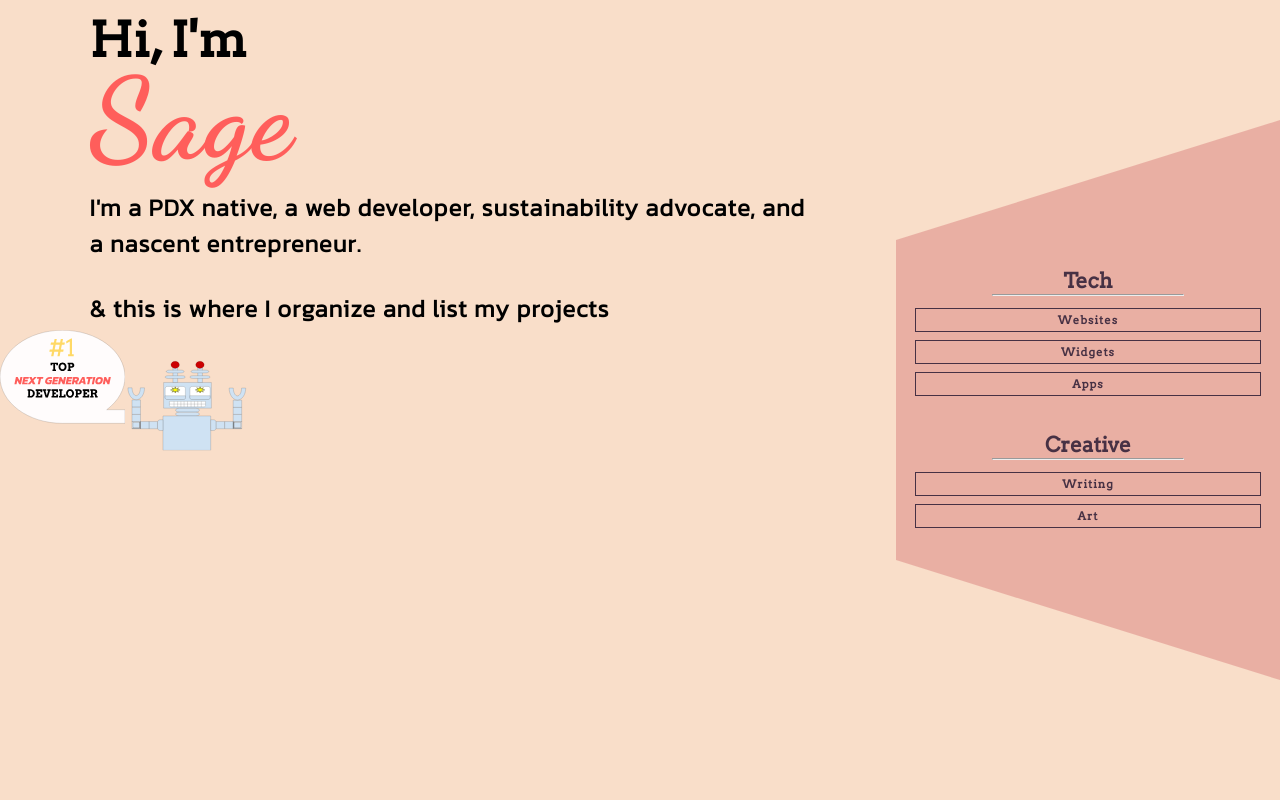
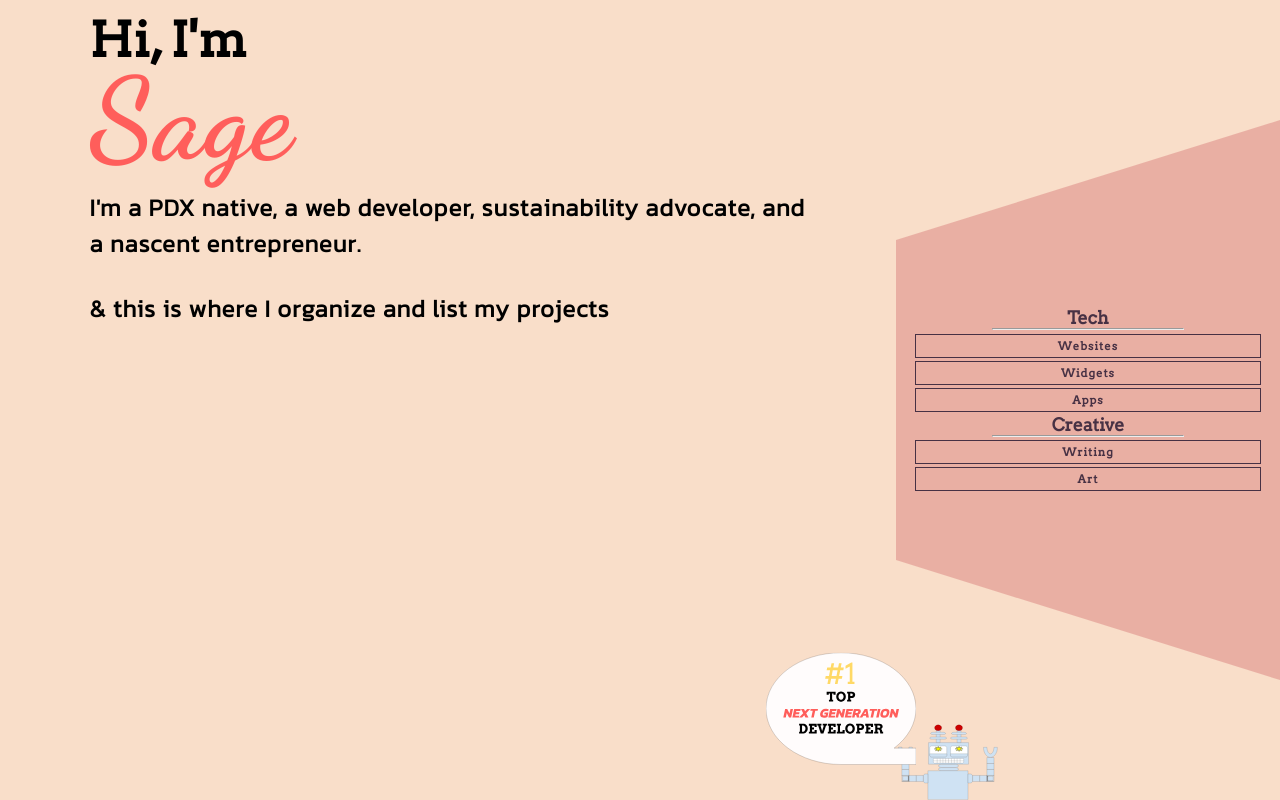
Before and after one commit to sagehogue/new-portfolio, a React (Create React App) app: page / in a window 1280 px wide. Built offline with nearby package versions, Linux system fonts and the light colour scheme.

Commit message:
made mobile friendly landing page!

```diff
--- a/src/components/Navigation/Navigation.css
+++ b/src/components/Navigation/Navigation.css
@@ -59,3 +59,21 @@
   bottom: 0;
   clip-path: polygon(0 0, 100% 73%, 100% 100%, 0% 100%);
 }
+
+@media screen and (max-height: 800px) {
+  .Navigation-Category {
+    margin: 0;
+  }
+  .Navigation-Label {
+    font-size: 1.1rem;
+  }
+  .Navigation .Button {
+    margin: 0.1rem auto;
+  }
+  .Navigation hr {
+    margin: 0 25% 0.1rem 25%;
+  }
+  .Template-Quote-Adjustment {
+    transform: translateX(1.25rem) translateY(-1rem);
+  }
+}
--- a/src/pages/Landing/Landing.css
+++ b/src/pages/Landing/Landing.css
@@ -45,17 +45,24 @@
 .Template-Award-Container {
   display: flex;
   z-index: 5;
-  max-width: 75vw;
-  max-height: 200px;
-  justify-content: flex-start;
-  align-content: flex-start;
+  flex-direction: column;
+  margin-top: auto;
+  justify-content: flex-end;
+  align-content: flex-end;
+  position: absolute;
+  top: 0;
+  left: 0;
+  height: 100%;
+  width: 70vw;
 }
 .Template-Award-Container img {
-  background-size: 3rem;
-  /* transform: scale(0.5) translateX(-7rem); */
+  margin-left: auto;
+  height: 150px;
+  width: 150px;
 }
 
-.Template-Move-Right {
+.Template-Quote-Adjustment {
+  transform: translateX(1.75rem) translateY(-1.25rem);
 }
 .Template-Move-Up {
   transform: translateY(-1rem);
@@ -63,3 +70,46 @@
 .Template-Move-Up-More {
   transform: translateY(-1.65rem);
 }
+@media screen and (max-height: 700px) {
+  .Template-Award-Container img {
+    height: 125px;
+    width: 125px;
+  }
+}
+@media screen and (max-height: 550px) {
+  .Landing .PageHeading {
+    margin-bottom: 1rem;
+  }
+
+  .Landing .SubHeading {
+    margin-bottom: 0.5rem;
+  }
+  .Signature {
+    font-size: 5.5rem;
+  }
+  .Landing h1 {
+    font-size: 2.25rem;
+    line-height: 4rem;
+  }
+  .Landing h3 {
+    font-size: 1.35rem;
+    line-height: 1.75rem;
+  }
+  .Landing h1,
+  .Landing h2,
+  .Landing h3,
+  .Landing h4,
+  .Landing h5 {
+    max-width: 75%;
+    letter-spacing: 1px;
+  }
+}
+@media screen and (max-height: 400px) {
+  .Template-Award-Container img {
+    height: 105px;
+    width: 105px;
+  }
+  .Template-Quote-Adjustment {
+    transform: translateX(1.25rem) translateY(-1rem);
+  }
+}
--- a/src/pages/Landing/Landing.jsx
+++ b/src/pages/Landing/Landing.jsx
@@ -5,14 +5,13 @@ import PageHeading from "../../components/UI/PageHeading/PageHeading";
 import SubHeading from "../../components/UI/SubHeading/SubHeading";
 
 import award from "../../img/award.svg";
-import robot from "../../img/robot.svg";
 
 import "./Landing.css";
 import { changeWebPage, transition } from "../../animations";
 
 export default function Landing() {
   return (
-    <Template awards>
+    <Template showMascot>
       <div className="Landing">
         <PageHeading>
           Hi, I'm <span className="Signature">Sage</span>
@@ -22,17 +21,17 @@ export default function Landing() {
           nascent entrepreneur.
         </SubHeading>
         <SubHeading>& this is where I organize and list my projects</SubHeading>
-        <div className="Template-Award-Container Template-Move-Up">
+        <div className="Template-Award-Container">
           <img
             src={award}
             alt={
               "#1 Developer as rated by Sage Hogue's directory of developers to know"
             }
-            className="Template-Move-Up-More"
-            height="125px"
-            width="125px"
+            className="Template-Quote-Adjustment"
+            height="150px"
+            width="150px"
           />
-          <img src={robot} alt={"Award-o-Bot"} height="125px" width="125px" />
+
           {/* CREATE A FIGURE TO GO HERE TO BE CLAIMING THE SPEECH BUBBLE */}
           {/* <img
             className="Template-Move-LeftUp"
--- a/src/pages/Template.css
+++ b/src/pages/Template.css
@@ -22,3 +22,31 @@
   z-index: 2;
   position: relative;
 }
+.Navigation-Mascot {
+  height: 105px;
+  width: 105px;
+  transform: translateY(0.8rem);
+}
+
+.Navigation-Mascot-Wrapper {
+  display: flex;
+  flex-direction: column;
+  justify-content: flex-end;
+  height: 100%;
+  overflow: hidden;
+}
+@media screen and (max-height: 500px) {
+  .Top-Nav-Triangle {
+    clip-path: polygon(0 75%, 100% 50%, 100% 0, 0 0);
+  }
+  .Bottom-Nav-Triangle {
+    clip-path: polygon(0 25%, 100% 50%, 100% 100%, 0% 100%);
+  }
+}
+@media screen and (max-height: 400px) {
+  .Navigation-Mascot {
+    height: 95px;
+    width: 95px;
+    transform: translateY(1rem) translateX(-0.25rem);
+  }
+}
--- a/src/pages/Template.jsx
+++ b/src/pages/Template.jsx
@@ -1,13 +1,13 @@
 import React from "react";
 import "./Template.css";
 import { motion } from "framer-motion";
-
+import robot from "../img/robot.svg";
 import {
   changeWebPage,
   changeWebPageTriangle,
   transition,
 } from "../animations";
-export default function Template({ children }) {
+export default function Template({ children, showMascot = false }) {
   return (
     <>
       <motion.div
@@ -35,7 +35,17 @@ export default function Template({ children }) {
         exit="out"
         variants={changeWebPageTriangle}
         transition={transition}
-      ></motion.div>
+      >
+        {showMascot ? (
+          <div className="Navigation-Mascot-Wrapper">
+            <img
+              src={robot}
+              className={"Navigation-Mascot"}
+              alt={"Award-o-Bot"}
+            />
+          </div>
+        ) : null}
+      </motion.div>
     </>
   );
 }
```
